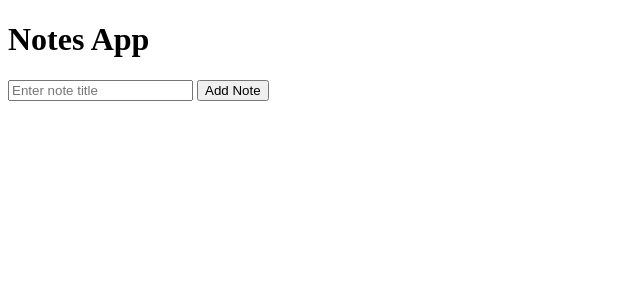
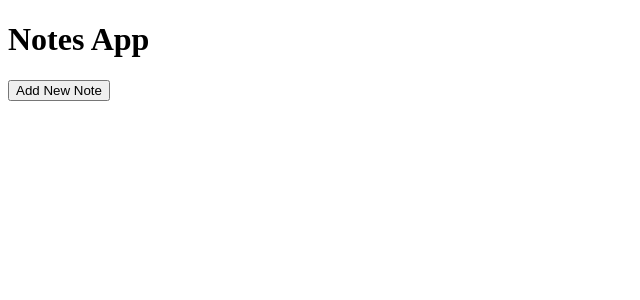
Before and after one commit to starkindustries/svelte-crud-app, a SvelteKit app: page / in a window 1280 px wide. Shown: the top 300 px of the page, without its empty margins (0-640 px from the left). Built offline with nearby package versions, Linux system fonts and the light colour scheme.

Commit message:
Remove TODO title from each note - no longer needed

```diff
--- a/src/lib/stores/todos.ts
+++ b/src/lib/stores/todos.ts
@@ -2,9 +2,8 @@ import { writable } from 'svelte/store';
 
 // Define the shape of a TODO item using a TypeScript type
 export type Todo = {
-    id: string; // unique ID for updates
-    title: string;
-    note: string; // Added note field
+    id: string;
+    note: string;
     createdAt: string;
 };
 
--- a/src/routes/+page.svelte
+++ b/src/routes/+page.svelte
@@ -1,53 +1,17 @@
 <script lang="ts">
 	import { todos, type Todo } from '$lib/stores/todos';
 	import { v4 as uuid } from 'uuid';
-	let title = '';
-	let editingId: string | null = null;
-	let editedTitle = '';
-	let editedNote = '';
 
-	function addTodo() {
-		if (!title) return;
-		const newTodo: Todo = {
+	function addNote() {
+		const newNote: Todo = {
 			id: uuid(),
-			title,
 			note: '',
 			createdAt: new Date().toISOString()
 		};
-		todos.update((t) => [...t, newTodo]);
-		title = '';
-	}
-
-	function startEdit(todo: Todo) {
-		editingId = todo.id;
-		editedTitle = todo.title;
-		editedNote = todo.note;
-	}
-
-	function saveEdit(id: string) {
-		todos.update((t) =>
-			t.map((todo) =>
-				todo.id === id ? { ...todo, title: editedTitle, note: editedNote } : todo
-			)
-		);
-		editingId = null;
+		todos.update((t) => [...t, newNote]);
 	}
 
 	function deleteTodo(id: string) {
-		// Line below explained:
-		// todos.update((t) =>        // Access the current list of TODOs (`t`)
-		//     t.filter((todo) =>     // Create a new list by filtering the old one
-		//         todo.id !== id     // Keep only TODOs whose id does NOT match the one to delete
-		//     )                      // Result: the TODO with the matching id is removed
-		// );                         // The store is updated with this new filtered list
-
-		// Here is the line above again, this time rewritten verbosely:
-		// todos.update(function (t) {
-		//     return t.filter(function (todo) {
-		//         return todo.id !== id;
-		// 	   });
-		// });
-
 		todos.update((t) => t.filter((todo) => todo.id !== id));
 	}
 
@@ -63,34 +27,11 @@
 <div>
 	<h1>Notes App</h1>
 
-	<form on:submit|preventDefault={addTodo}>
-		<input
-			bind:value={title}
-			placeholder="Enter note title"
-			required
-		/>
-		<button type="submit">Add Note</button>
-	</form>
+	<button on:click={addNote}>Add New Note</button>
 
 	<div>
 		{#each $todos as todo}
 			<div>
-				{#if editingId === todo.id}
-					<div>
-						<input
-							bind:value={editedTitle}
-							placeholder="Note title"
-						/>
-						<textarea
-							bind:value={editedNote}
-							placeholder="Write your note here..."
-							rows="5"
-						></textarea>
-						<button on:click={() => saveEdit(todo.id)}>Save</button>
-					</div>
-				{:else}
-					<div>
-						<h2>{todo.title}</h2>
 				<textarea
 					value={todo.note}
 					on:input={(e) => updateNote(todo.id, (e.target as HTMLTextAreaElement).value)}
@@ -98,11 +39,8 @@
 					rows="5"
 				></textarea>
 				<div>
-							<button on:click={() => startEdit(todo)}>Edit Title</button>
 					<button on:click={() => deleteTodo(todo.id)}>Delete</button>
 				</div>
-					</div>
-				{/if}
 			</div>
 		{/each}
 	</div>
```
Lines whose indentation alone changed are shown as unchanged.
